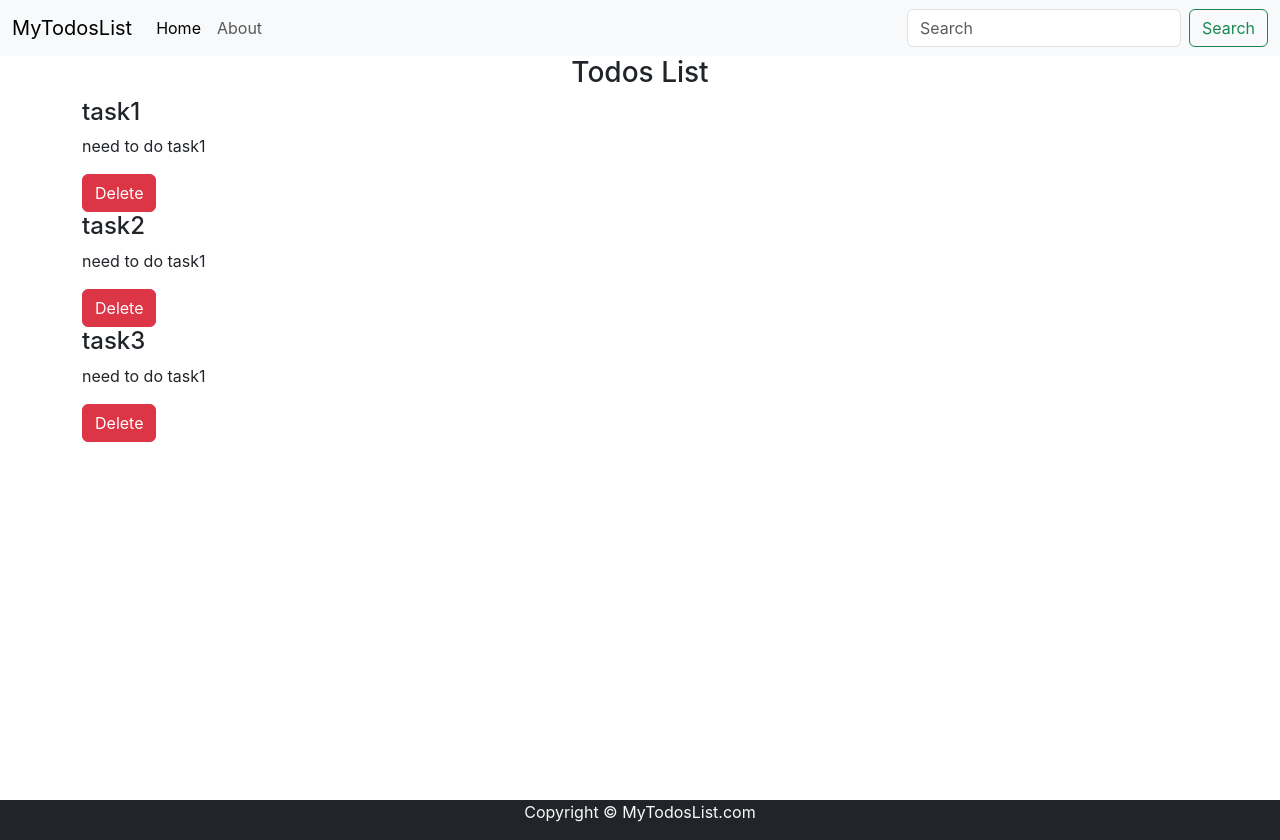
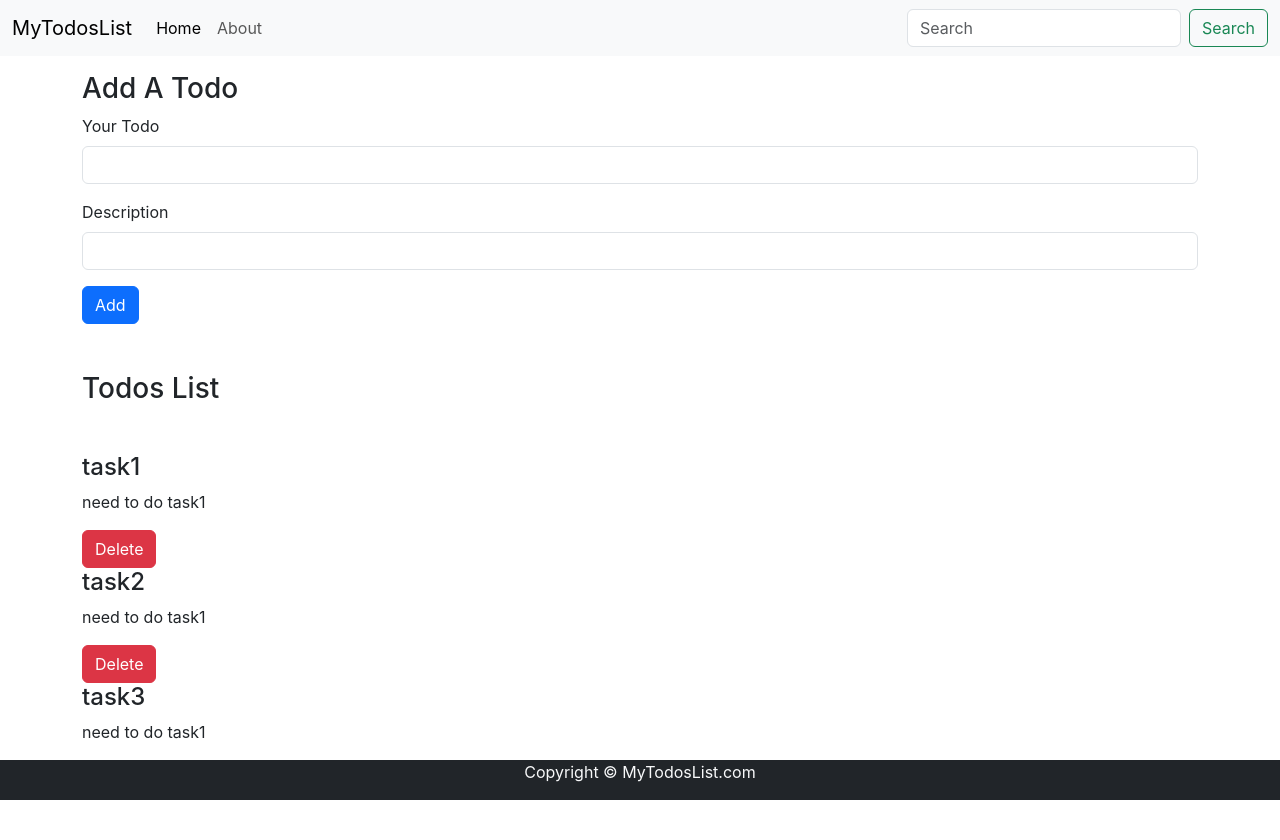
Before and after one commit to Renesa810/ToDo-List, a React (Create React App) app: page / in a window 1280 px wide. After the commit the page ends 800 px from the top, so only its background shows below. Built offline with nearby package versions, Linux system fonts and the light colour scheme.

Commit message:
footerChange

```diff
--- a/src/App.js
+++ b/src/App.js
@@ -2,6 +2,7 @@ import './App.css';
 import Header from "./MyComponents/Header"
 import {Footer} from "./MyComponents/Footer"
 import {Todos} from "./MyComponents/Todos"
+import {AddTodo} from "./MyComponents/AddTodo"
 import { useState } from 'react';
 
 
@@ -37,6 +38,7 @@ function App() {
   return (
     <>
       <Header title="MyTodosList"/>
+      <AddTodo/>
       <Todos todos={todos} onDelete={onDelete}/>
       <Footer/>
     </>
--- /dev/null
+++ b/src/MyComponents/AddTodo.js
@@ -0,0 +1,24 @@
+import React from 'react'
+
+export const AddTodo = () => {
+  return (
+    <div className='container my-3'>
+        <h3>
+            Add A Todo
+        </h3>
+        <form>
+            <div className="mb-3">
+                <label for="todoName" className="form-label"> Your Todo </label>
+                <input type="text" className="form-control" id="todoName" />
+            </div>
+            <div className="mb-3">
+                <label for="desc" className="form-label"> Description </label>
+                <input type="text" className="form-control" id="desc"/>
+            </div>
+
+            <button type="submit" className="btn btn-primary">Add</button>
+        </form>
+
+    </div>
+  )
+}
--- a/src/MyComponents/Footer.js
+++ b/src/MyComponents/Footer.js
@@ -3,8 +3,8 @@ import React from 'react'
 export const Footer = () => {
 
   let footerStyle   = {
-      position: "absolute",
-      top: "100vh",
+      position: "fixed",
+      bottom: "0vh",
       width: "100%"
   }
 
--- a/src/MyComponents/Todos.js
+++ b/src/MyComponents/Todos.js
@@ -4,7 +4,7 @@ import {TodoItem} from "./TodoItem"
 export const Todos = (props) => {
   return (
     <div className="container">
-        <h3 className='text-center' my-5>Todos List</h3>
+        <h3 className='my-5'>Todos List</h3>
 
         {props.todos.length===0? "No todos to display":
         props.todos.map((todo)=>{
```
